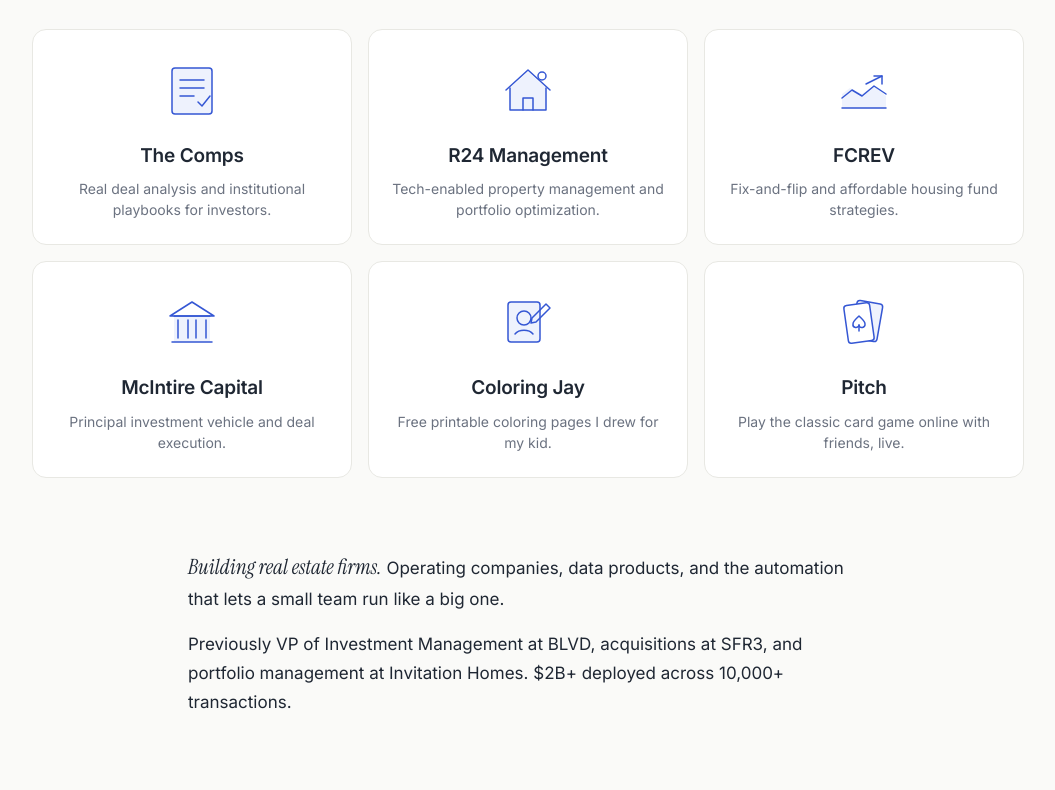
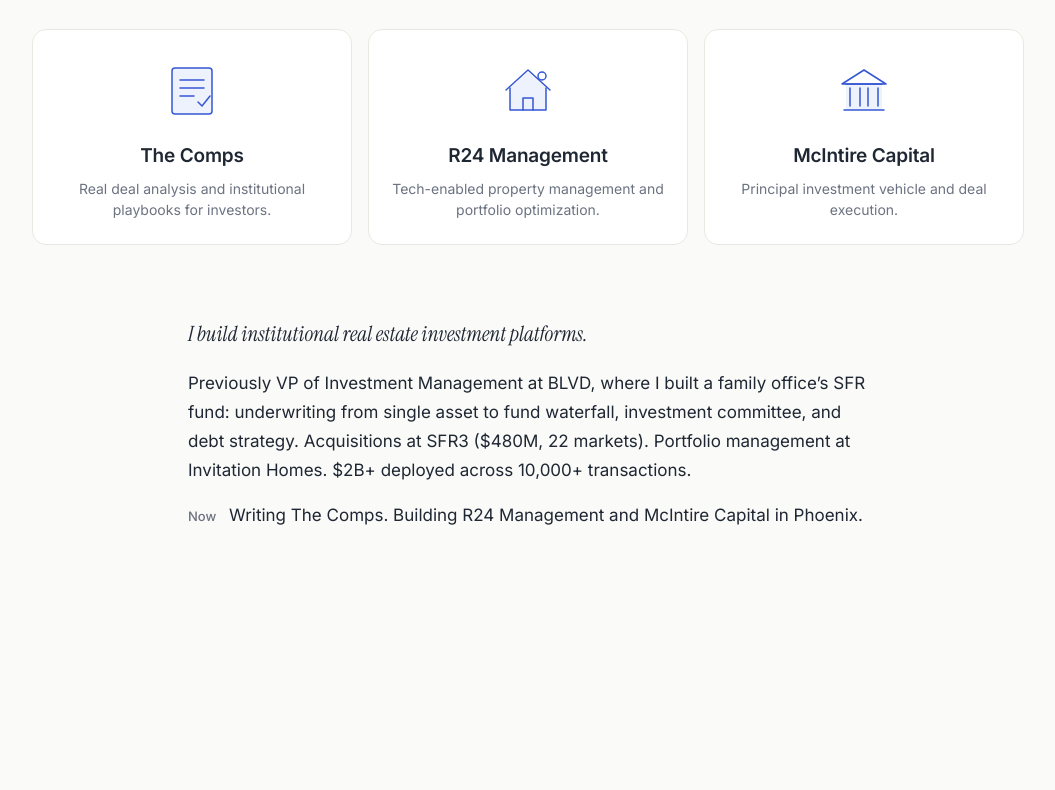
Before and after one commit to mccbb/maccobb-site, a plain HTML site: page index.html in a window 1280 px wide. Shown: the part 314-1104 px from the top of the page, without its empty margins (112-1167 px from the left). After the commit the page ends 939 px from the top, so only its background shows below. Drawn offline with Linux system fonts and the light colour scheme.

Commit message:
New headline, bio, and Now line; remove FCREV, Coloring Jay, Pitch, Instagram
Co-Authored-By: Claude Opus 5.5 <noreply@anthropic.com>

```diff
--- a/index.html
+++ b/index.html
@@ -4,12 +4,12 @@
 <meta charset="utf-8">
 <meta name="viewport" content="width=device-width, initial-scale=1">
 <title>Mac Cobb</title>
-<meta name="description" content="Mac Cobb builds real estate firms: operating companies, data products, and the automation that lets a small team run like a big one.">
+<meta name="description" content="Mac Cobb builds institutional real estate investment platforms. Previously VP of Investment Management at BLVD; $2B+ deployed across 10,000+ transactions.">
 <link rel="canonical" href="https://maccobb.com/">
 <link rel="icon" href="favicon.svg" type="image/svg+xml">
 <meta property="og:type" content="profile">
 <meta property="og:title" content="Mac Cobb">
-<meta property="og:description" content="Building real estate firms. Operating companies, data products, and the automation that lets a small team run like a big one.">
+<meta property="og:description" content="I build institutional real estate investment platforms.">
 <meta property="og:url" content="https://maccobb.com/">
 <meta property="og:image" content="https://maccobb.com/assets/img/mac.jpg">
 <meta name="twitter:card" content="summary">
@@ -29,7 +29,6 @@
   "image": "https://maccobb.com/assets/img/mac.jpg",
   "sameAs": [
     "https://www.linkedin.com/in/maccobb/",
-    "https://www.instagram.com/mcintirecobb/",
     "https://thecomps.co"
   ]
 }
@@ -74,9 +73,9 @@ h1{font-weight:600;font-size:clamp(44px,7vw,68px);letter-spacing:-.035em;line-he
 .lead{font-size:17px}
 .lead em{font-family:'Instrument Serif',serif;font-size:21px}
 .body p+p{margin-top:16px}
+.now{font-size:13px;font-weight:500;color:var(--muted);text-transform:none;margin-right:8px}
 
-@media (max-width:820px){.cards{grid-template-columns:repeat(2,1fr)}}
-@media (max-width:560px){.cards{grid-template-columns:1fr 1fr;gap:12px}.card{padding:20px 12px}.top{justify-content:center}}
+@media (max-width:640px){.cards{grid-template-columns:1fr;gap:12px}.top{justify-content:center}}
 @media (prefers-reduced-motion:reduce){*{transition:none!important}.card:hover{transform:none}}
 </style>
 </head>
@@ -86,7 +85,6 @@ h1{font-weight:600;font-size:clamp(44px,7vw,68px);letter-spacing:-.035em;line-he
 <nav class="top" aria-label="Elsewhere">
   <a href="https://thecomps.co">The Comps</a>
   <a href="https://www.linkedin.com/in/maccobb/">LinkedIn</a>
-  <a href="https://www.instagram.com/mcintirecobb/">Instagram</a>
   <button class="theme-btn" type="button" aria-label="Toggle dark mode"><svg class="moon" viewBox="0 0 24 24" aria-hidden="true"><path d="M21 12.8A9 9 0 1 1 11.2 3a7 7 0 0 0 9.8 9.8z"/></svg><svg class="sun" viewBox="0 0 24 24" aria-hidden="true"><circle cx="12" cy="12" r="4"/><path d="M12 2v2M12 20v2M4.9 4.9l1.4 1.4M17.7 17.7l1.4 1.4M2 12h2M20 12h2M4.9 19.1l1.4-1.4M17.7 6.3l1.4-1.4"/></svg></button>
 </nav>
 
@@ -104,28 +102,16 @@ h1{font-weight:600;font-size:clamp(44px,7vw,68px);letter-spacing:-.035em;line-he
     <svg viewBox="0 0 64 64" aria-hidden="true"><path class="fill" d="M14 30L32 14l18 16v22H14z"/><path d="M10 32L32 12l22 20"/><path d="M14 30v22h36V30"/><path d="M27 52V40h10v12"/><circle cx="46" cy="18" r="4"/></svg>
     <h2>R24 Management</h2><p>Tech-enabled property management and portfolio optimization.</p>
   </a>
-  <a class="card" href="https://fcrev.com">
-    <svg viewBox="0 0 64 64" aria-hidden="true"><path class="fill" d="M10 50h44V38L42 28 30 36 18 30 10 36z"/><path d="M10 50h44"/><path d="M10 40l10-8 10 6 12-10 12 8"/><path d="M42 18l8 0 0 8"/><path d="M34 26l16-8"/></svg>
-    <h2>FCREV</h2><p>Fix-and-flip and affordable housing fund strategies.</p>
-  </a>
   <a class="card" href="https://mcintirecapital.com">
     <svg viewBox="0 0 64 64" aria-hidden="true"><path class="fill" d="M14 26h36v26H14z"/><path d="M10 26l22-14 22 14z"/><path d="M14 26h36M18 30v18M28 30v18M36 30v18M46 30v18M12 52h40"/></svg>
     <h2>McIntire Capital</h2><p>Principal investment vehicle and deal execution.</p>
   </a>
-  <a class="card" href="https://www.coloringjay.com">
-    <svg viewBox="0 0 64 64" aria-hidden="true"><rect class="fill" x="12" y="12" width="32" height="40" rx="3"/><rect x="12" y="12" width="32" height="40" rx="3"/><circle cx="28" cy="28" r="7"/><path d="M19 44c4-5 14-5 18 0"/><path d="M50 14l4 4-14 14-5 1 1-5z"/></svg>
-    <h2>Coloring Jay</h2><p>Free printable coloring pages I drew for my kid.</p>
-  </a>
-  <!-- TODO: switch href to https://pitch.maccobb.com once the custom domain works -->
-  <a class="card" href="https://pitch-royale.replit.app">
-    <svg viewBox="0 0 64 64" aria-hidden="true"><rect class="fill" x="22" y="12" width="26" height="38" rx="3" transform="rotate(10 35 31)"/><rect x="22" y="12" width="26" height="38" rx="3" transform="rotate(10 35 31)"/><rect x="14" y="14" width="26" height="38" rx="3" transform="rotate(-8 27 33)" style="fill:var(--card)"/><path d="M27 26c-3 3-6 5-6 8a3 3 0 0 0 6 1 3 3 0 0 0 6-1c0-3-3-5-6-8z"/><path d="M27 35v6"/></svg>
-    <h2>Pitch</h2><p>Play the classic card game online with friends, live.</p>
-  </a>
 </section>
 
 <main class="body">
-  <p class="lead"><em>Building real estate firms.</em> Operating companies, data products, and the automation that lets a small team run like a big one.</p>
-  <p class="lead">Previously VP of Investment Management at BLVD, acquisitions at SFR3, and portfolio management at Invitation Homes. $2B+ deployed across 10,000+ transactions.</p>
+  <p class="lead"><em>I build institutional real estate investment platforms.</em></p>
+  <p class="lead">Previously VP of Investment Management at BLVD, where I built a family office&rsquo;s SFR fund: underwriting from single asset to fund waterfall, investment committee, and debt strategy. Acquisitions at SFR3 ($480M, 22 markets). Portfolio management at Invitation Homes. $2B+ deployed across 10,000+ transactions.</p>
+  <p class="lead"><span class="now">Now</span> Writing The Comps. Building R24 Management and McIntire Capital in Phoenix.</p>
 </main>
 
 </div>
```
